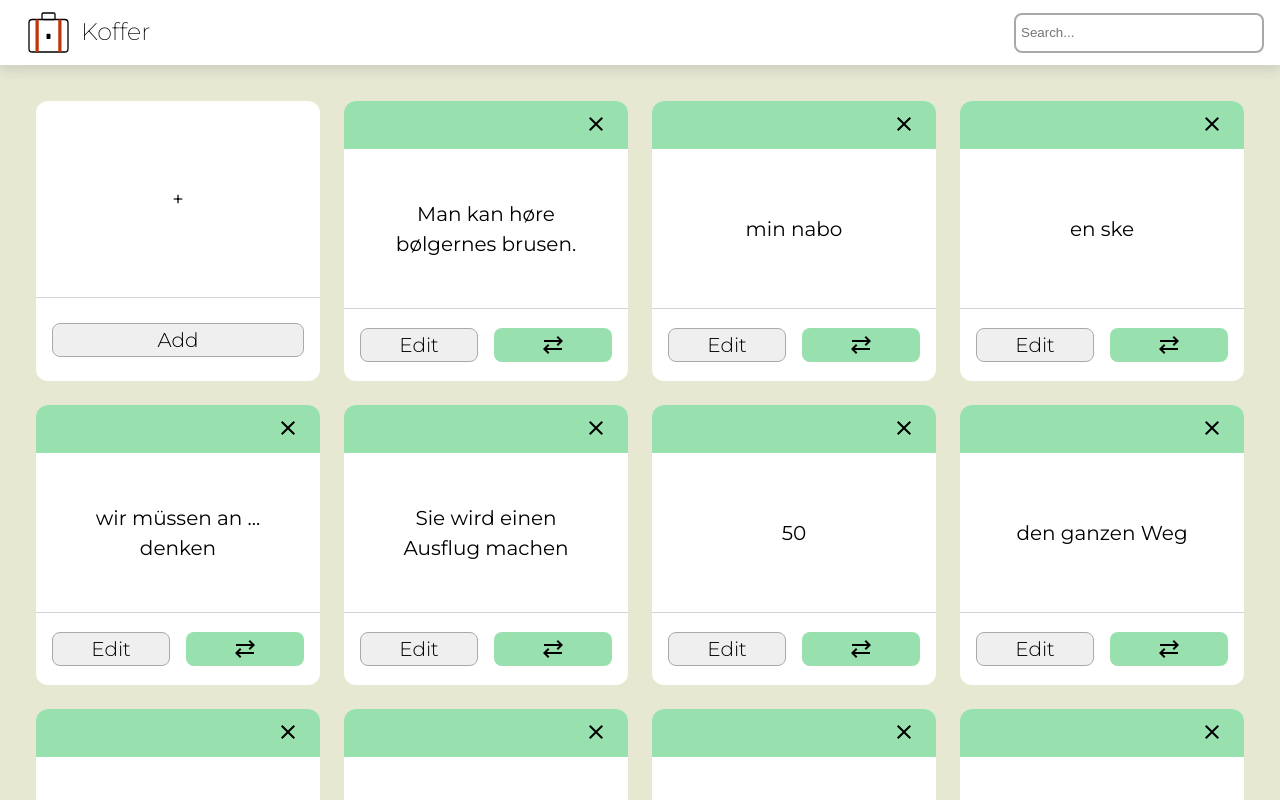
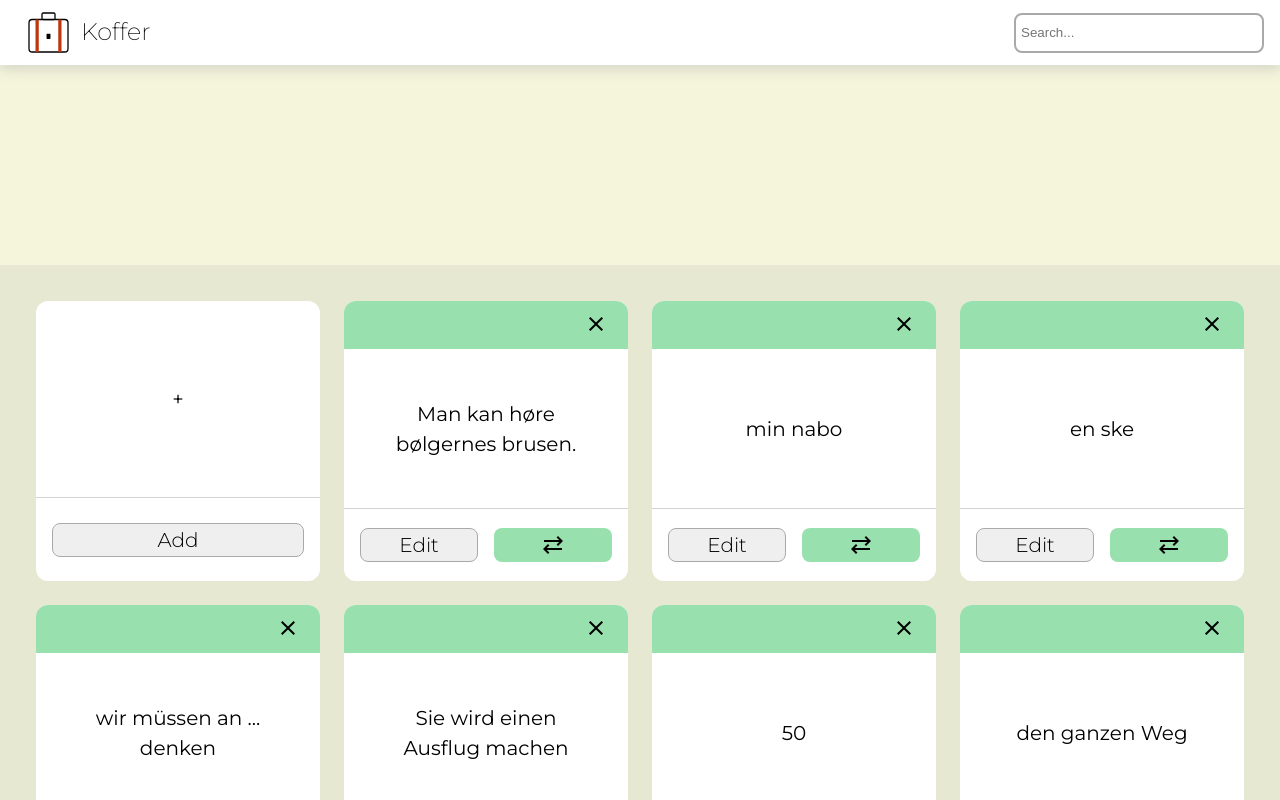
Before and after one commit to kayoken/koffer, a React (Vite) app: page / in a window 1280 px wide. Shown: the top 800 px of the page. Built offline with nearby package versions, Linux system fonts and the light colour scheme.

Commit message:
VB-3: footer and hero

```diff
--- a/src/components/Card.tsx
+++ b/src/components/Card.tsx
@@ -1,5 +1,4 @@
 import { useState } from "react";
-import close from "../assets/close.svg";
 
 interface LanguageState {
   language: number;
--- a/src/components/Koffer.tsx
+++ b/src/components/Koffer.tsx
@@ -36,6 +36,13 @@ const Koffer = () => {
           <SearchBar filterText={filterText} onFilterText={handleFilterText} />
         </div>
       </header>
+      <div
+        style={{
+          height: "25vh",
+          width: "100%",
+          backgroundColor: "beige",
+        }}
+      ></div>
       {loaded ? (
         <Wordlist
           filterText={filterText}
@@ -45,6 +52,12 @@ const Koffer = () => {
       ) : (
         <div>Loading...</div>
       )}
+      <footer
+        style={{
+          height: "4rem",
+          width: "100%",
+        }}
+      ></footer>
     </div>
   );
 };
```
